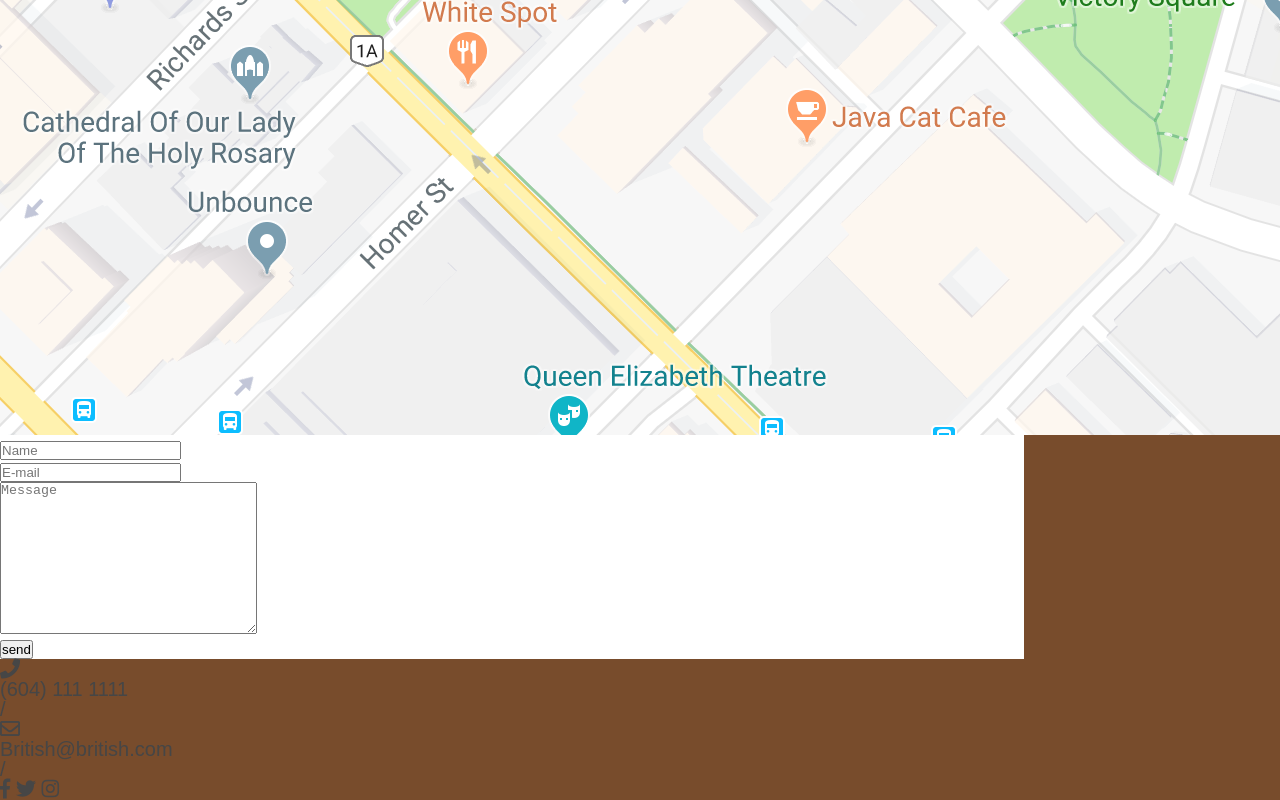
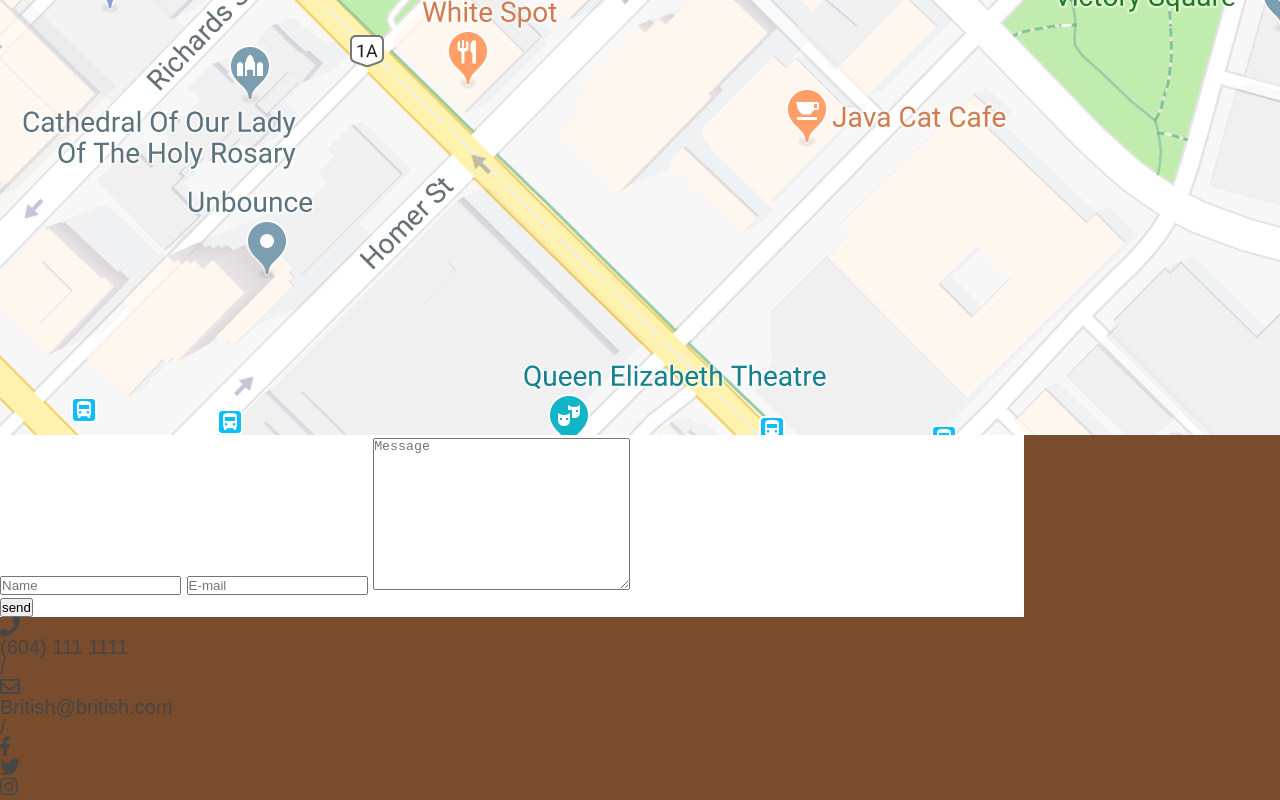
Before and after one commit to suusan11/website-exercise-1, a website: page index.html in a window 1280 px wide. Shown: the part 2342-3142 px from the top of the page. Drawn offline with Linux system fonts and the light colour scheme.

Commit message:
modified section contact and footer

```diff
--- a/index.html
+++ b/index.html
@@ -132,28 +132,23 @@
 <div class="wrapper">
 	<section class="contact">
 		<div class="contact background">
-			<div class="contact background form">
+			<div class="contact form">
 				<h1>Contact us</h1>
 				<form action="" method="post">
-					<div class="contact name">
 						<input type="text" name="name" placeholder="Name">
-					</div>
-					<div class="contact email">
 						<input type="text" name="e-mail" placeholder="E-mail">
-					</div>
-					<div class="contact message">
 						<textarea name="message" cols="30" rows="10" placeholder="Message"></textarea>
-					</div>
-				</form>
 					<div class="contact button">
 						<button type="submit">send</button>
 					</div>
+				</form>
 			</div>
 		</div>
 	</section>
 </div>
 
 <footer>
+	<div class="wrapper-footer">
 		<div class="phone">
 			<i class="fas fa-phone"></i>
 			<p>(604) 111 1111</p>
@@ -165,9 +160,16 @@
 			<span>/</span>
 		</div>
 		<div class="sns">
+			<div class="circle">
 				<i class="fab fa-facebook-f"></i>
+			</div>
+			<div class="circle">
 				<i class="fab fa-twitter"></i>
+			</div>
+			<div class="circle">
 				<i class="fab fa-instagram"></i>
+			</div>
+		</div>
   	</div>
 </footer>
 
```
Lines whose indentation alone changed are shown as unchanged.
